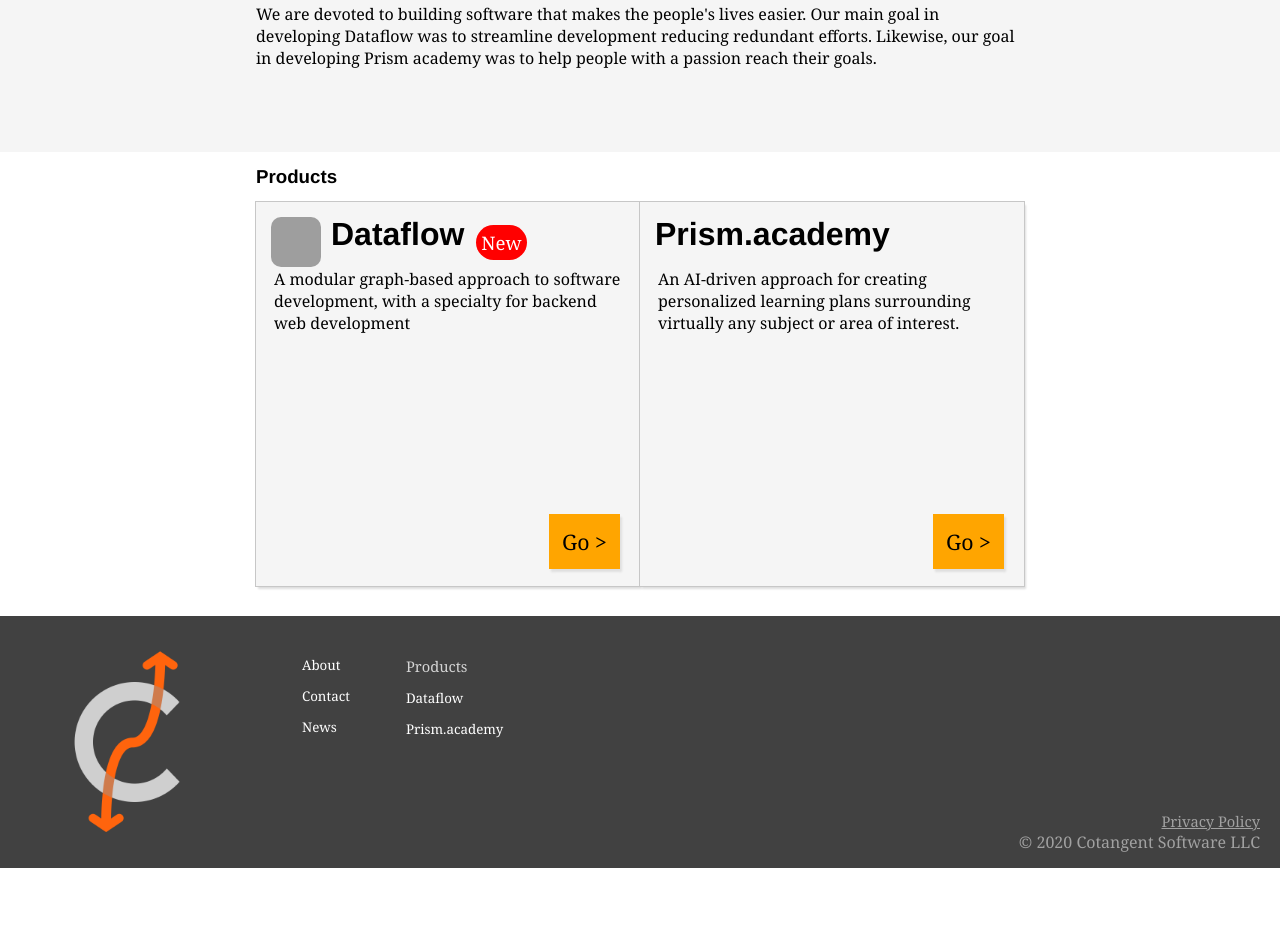
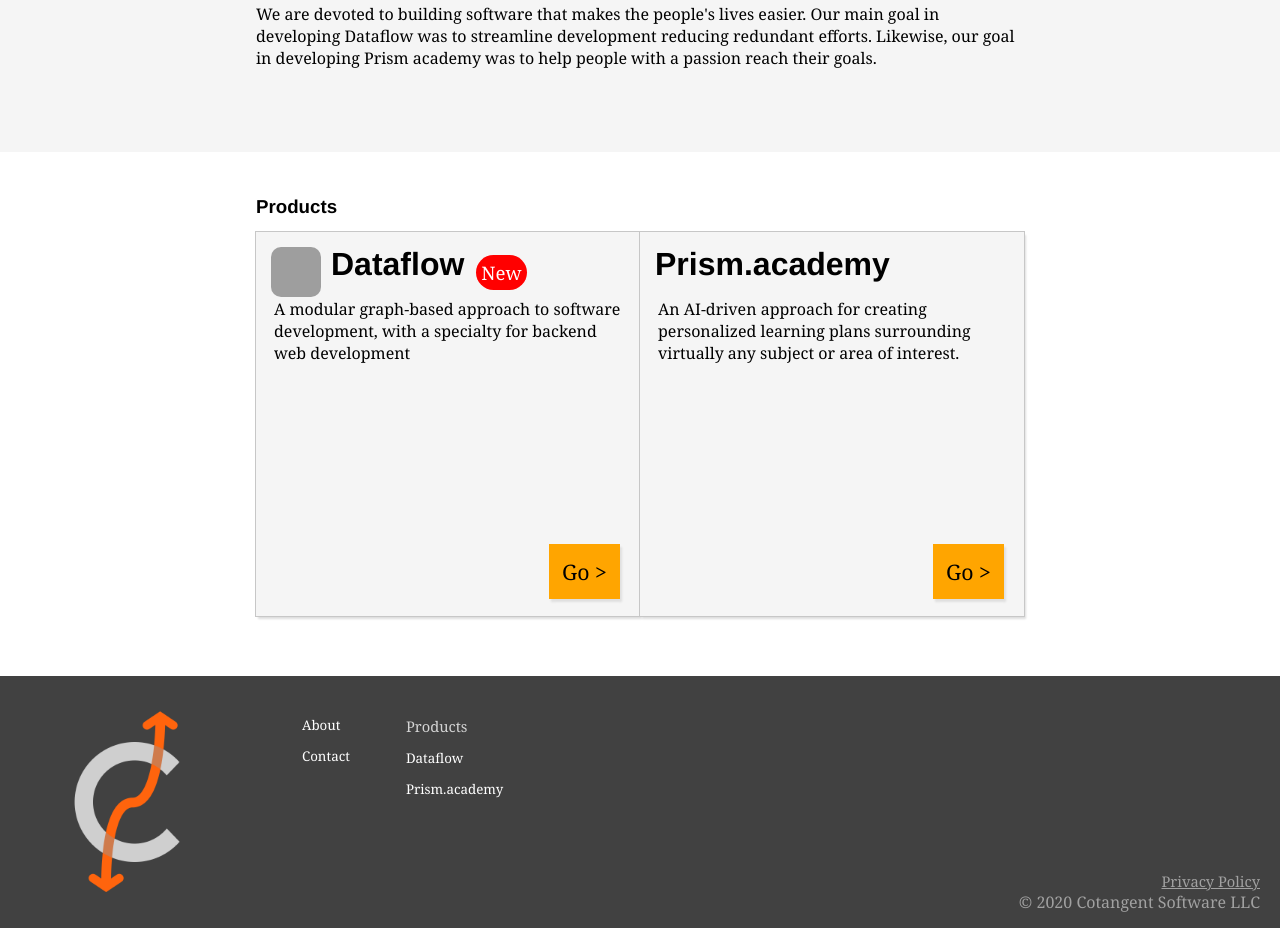
Before and after one commit to cotangent-software/cotangent.software, a Gatsby site: page / in a window 1280 px wide. Shown: the part 617-1545 px from the top of the page. Before the commit the page ends 1485 px from the top, so only its background shows below. Built offline with nearby package versions, Linux system fonts and the light colour scheme; Gatsby itself is replaced by a stand-in of ours; grey boxes are pictures that could not be loaded; what typography-theme-bootstrap would draw is missing.

Commit message:
Update index styling

```diff
--- a/src/components/layout.js
+++ b/src/components/layout.js
@@ -41,7 +41,7 @@
             <div className={'footerColumn'}>
               <Link to={'/#about'}>About</Link>
               <Link to={'/contact'}>Contact</Link>
-              <Link to={''}>News</Link>
+              {/*<Link to={''}>News</Link>*/}
             </div>
             <div className={'footerColumn'}>
               <span>Products</span>
--- a/src/styles/index.module.css
+++ b/src/styles/index.module.css
@@ -21,7 +21,7 @@
     margin-bottom: 10px;
 }
 .productsContainer {
-    padding: 15px 20% 30px;
+    padding: 45px 20% 60px;
 }
 .productsContainer > h3 {
     margin-bottom: 15px;
```
